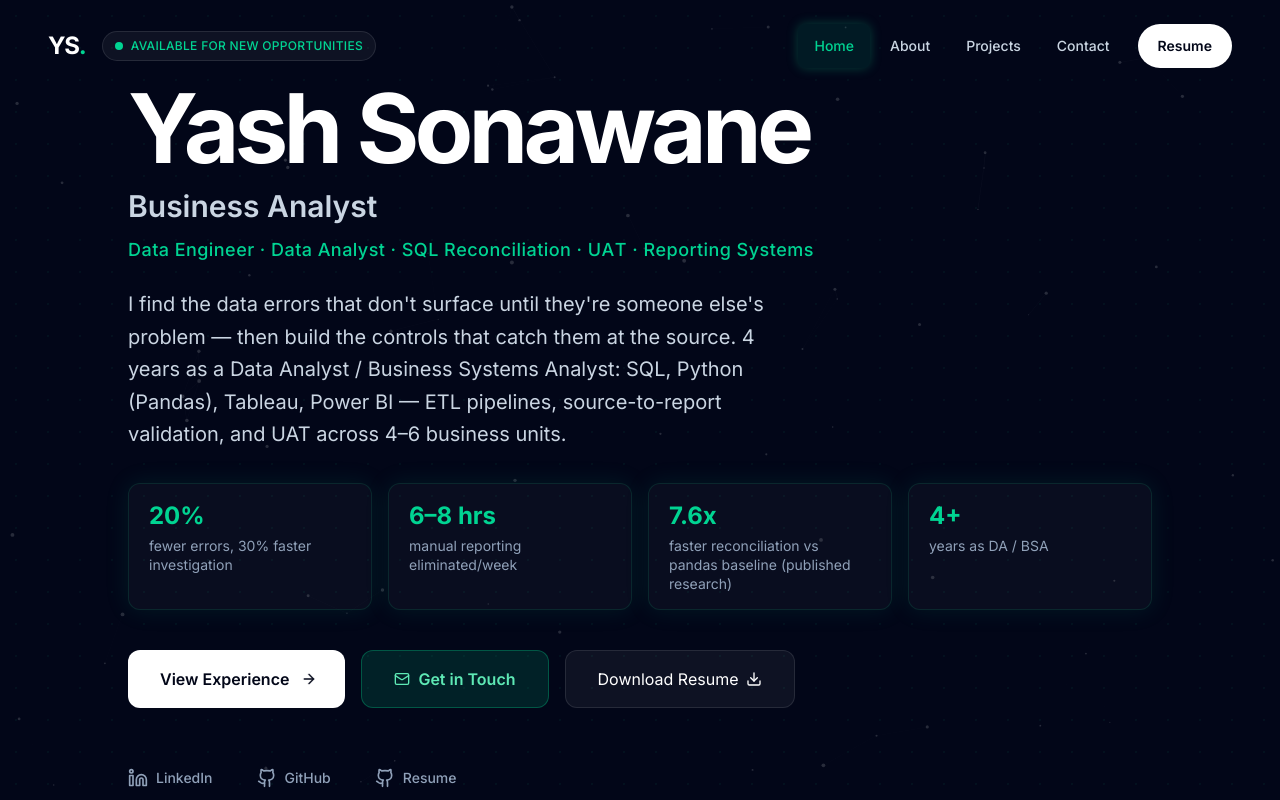
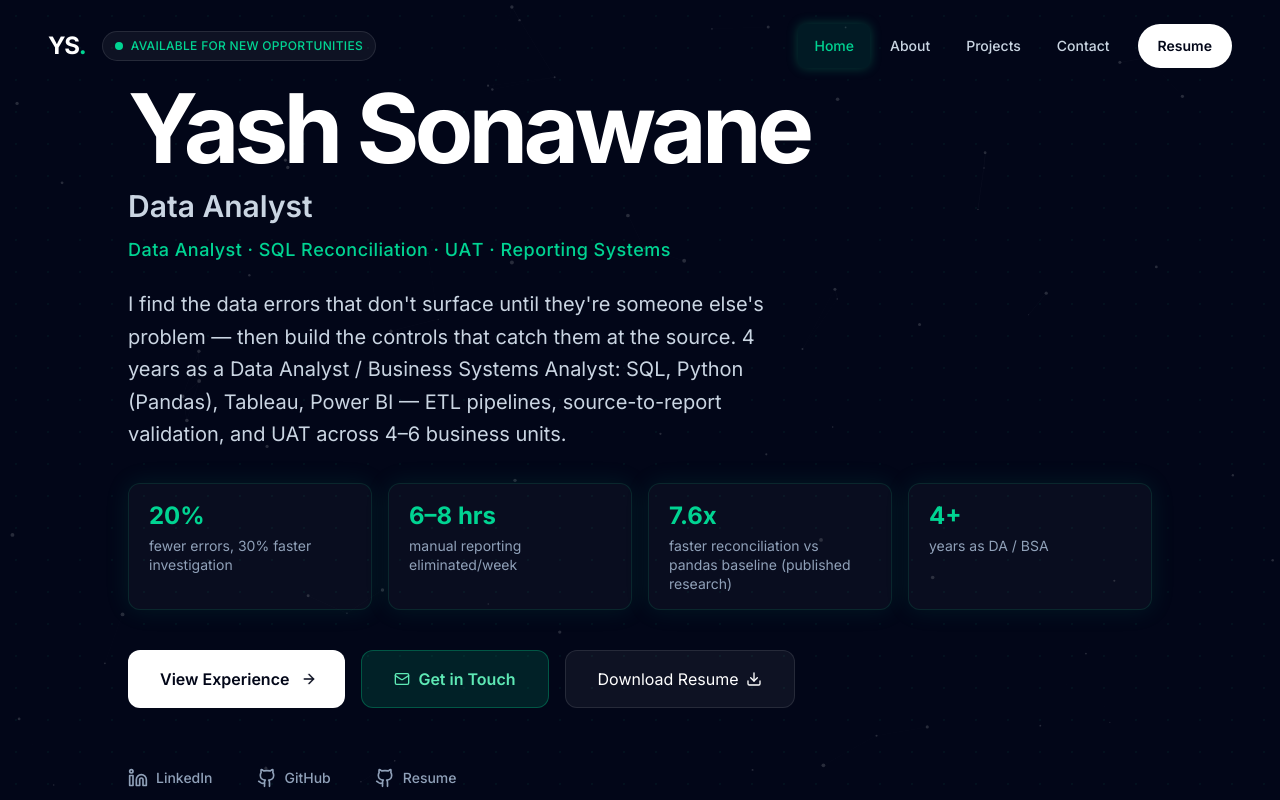
Before and after one commit to Sonawane250398/portfolio, a React (Vite) app: page / in a window 1280 px wide. Shown: the top 800 px of the page. Built offline with nearby package versions, Linux system fonts and the light colour scheme.

Commit message:
Fix hero title to Data Analyst, remove Data Engineer from ticker

```diff
--- a/src/data/resume.ts
+++ b/src/data/resume.ts
@@ -1,8 +1,8 @@
 export const resumeData = {
   basics: {
     name: "Yash Sonawane",
-    title: "Business Analyst",
-    subtitle: "Data Engineer · Data Analyst · SQL Reconciliation · UAT · Reporting Systems",
+    title: "Data Analyst",
+    subtitle: "Data Analyst · SQL Reconciliation · UAT · Reporting Systems",
     summary: "I find the data errors that don't surface until they're someone else's problem — then build the controls that catch them at the source. 4 years as a Data Analyst / Business Systems Analyst: SQL, Python (Pandas), Tableau, Power BI — ETL pipelines, source-to-report validation, and UAT across 4–6 business units.",
     location: "Fullerton, California, United States",
     email: "yashsonawane25.work@gmail.com",
```
